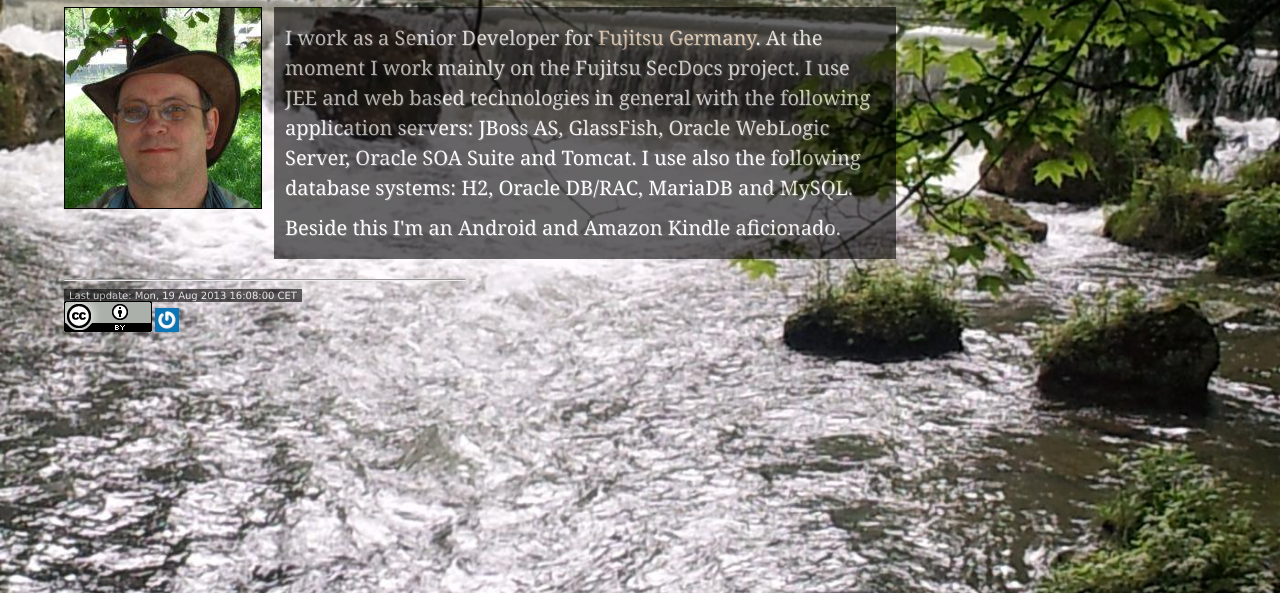
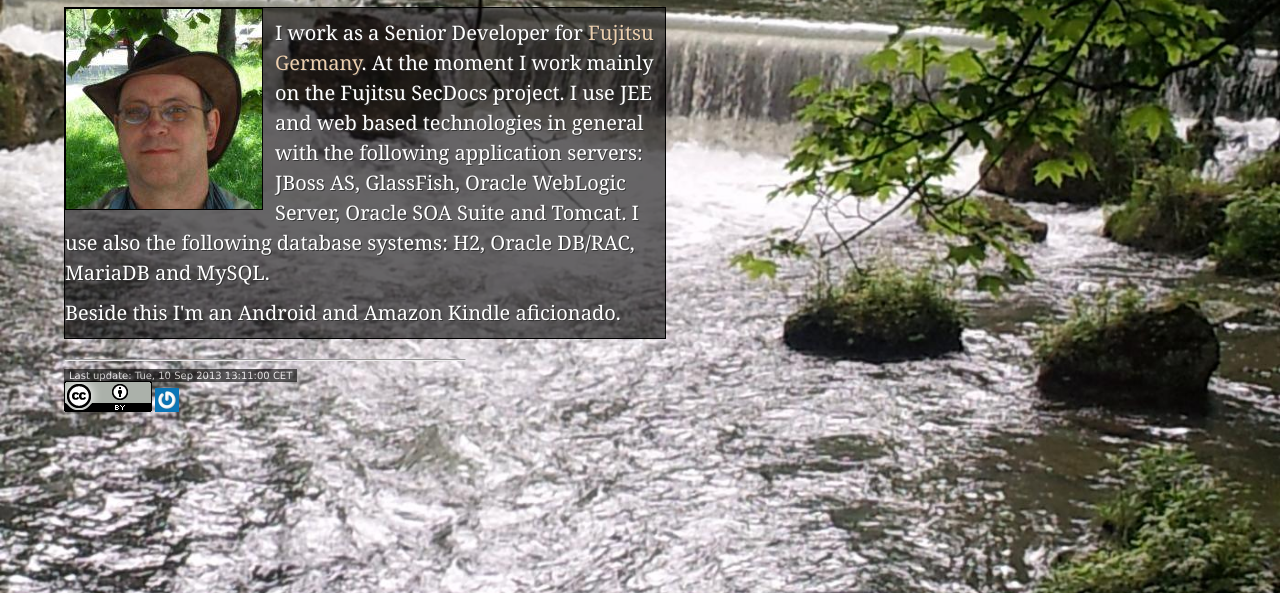
Before and after one commit to maroph/manfred_rosenboom_name, a plain HTML site: page index.html in a window 1280 px wide. Shown: the part 207-800 px from the top of the page. Drawn offline with Linux system fonts and the light colour scheme.

Commit message:
compact the bio layout

```diff
--- a/index.html
+++ b/index.html
@@ -36,10 +36,10 @@
 </div>
 
 <div id="content">
-<div id="photo">
+<div id="bio">
+<div id="bio_photo">
 <img src="./photo.jpg" alt="photo" title="Manfred Rosenboom"/>
 </div>
-<div id="bio">
 <p>
 I work as a Senior Developer for <a href="http://ts.fujitsu.com/">Fujitsu Germany</a>. At the moment I work
 mainly on the Fujitsu SecDocs project. I use JEE and web based technologies in general with the following
@@ -55,7 +55,7 @@ Beside this I'm an Android and Amazon Kindle aficionado.
 
 <footer>
 <hr>
-<time datetime="2013-08-19T16:08:00+0100">Last update: Mon, 19 Aug 2013 16:08:00 CET</time>
+<time datetime="2013-09-10T13:11:00+0200">Last update: Tue, 10 Sep 2013 13:11:00 CET</time>
 <div id="license">
 <a rel="license" href="http://creativecommons.org/licenses/by/3.0/"><img alt="Creative Commons Attribution 3.0 Unported License" title="Creative Commons Attribution 3.0 Unported License" src="./icons/cc_by_88x31.png" /></a>
 <a href="http://en.gravatar.com/maroph"><img src="./icons/gravatar.png" alt="Gravatar" title="Gravatar Profile"/></a>
--- a/style.css
+++ b/style.css
@@ -2,7 +2,7 @@
 /*
  * Author      : Manfred Rosenboom
  * Site        : http://manfred.rosenboom.name/
- * Last Update : Mon, 19 Aug 2013 11:49:00 +0100
+ * Last Update : Tue, 10 Sep 2013 13:19:00 +0200
  * License     : Creative Commons Attribution 3.0 Unported License
  *               http://creativecommons.org/licenses/by/3.0/
  * =============================================================================
@@ -131,27 +131,16 @@ h2 {
     margin-top: 10px;
 }
 
-#photo {
-    float: left;
-    width: 200px;
-}
-#photo img {
-    border: 1px solid black;
-    opacity: 1;
-}
-
 #bio {
     width: 60%;
+    min-width: 200px;
     max-width: 600px;
-    margin: 0 0 0 210px;
-    padding: 5px 10px;
     color: #FFF;
     font-family: Georgia, Cambria, "Times New Roman", serif;
     font-size: 200%;
     line-height: 1.5em;
     text-shadow: 1px 1px 0 #333;
-    background-color: #000;
-    opacity: .6;
+    background:rgba(0,0,0,0.6);
     border: 1px solid black;
 }
 
@@ -165,6 +154,16 @@ h2 {
 
 #bio a:hover {
     color: #FFF;
+}
+
+#bio_photo {
+    float: left;
+    width: 200px;
+    padding: 0 10px 10px 0;
+}
+#bio_photo img {
+    border: 1px solid black;
+    opacity: 1;
 }
 
 #validation {
```
